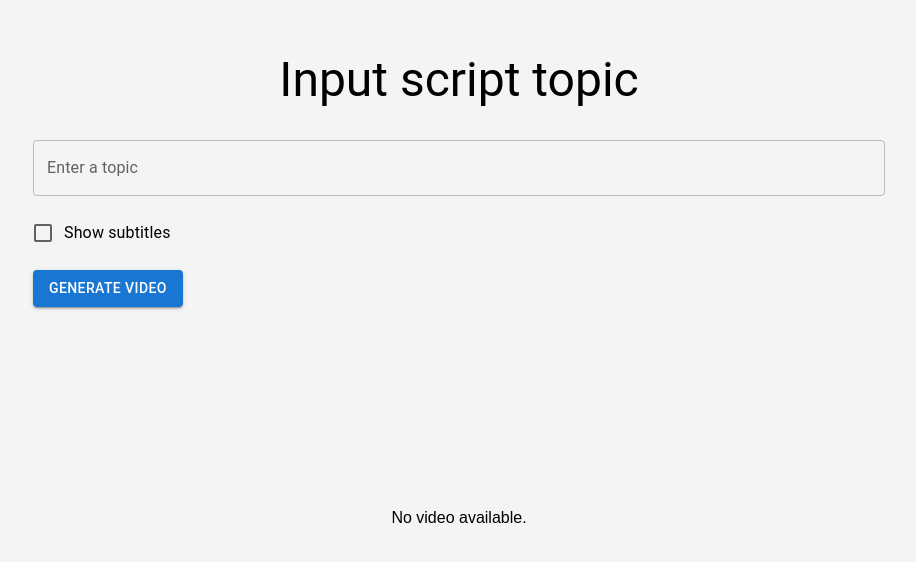
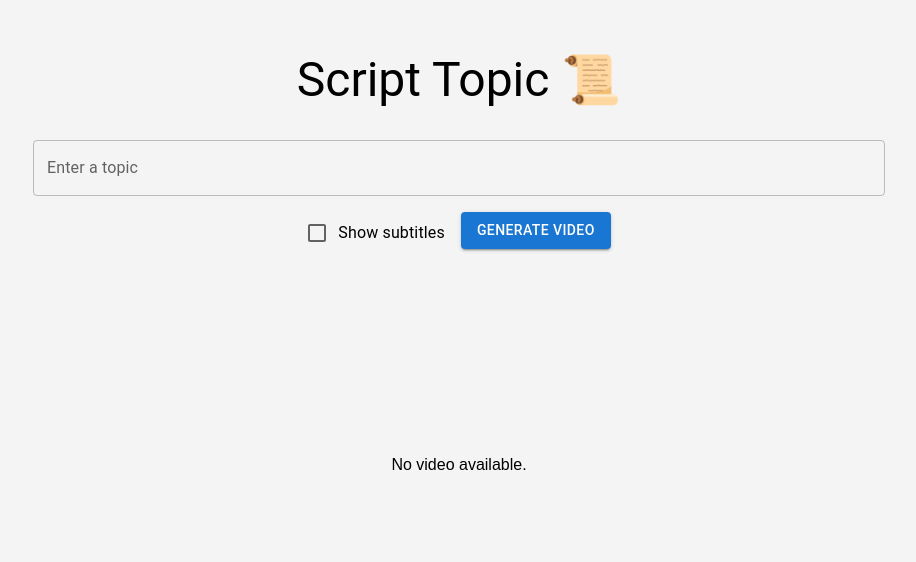
Before and after one commit to blue-codes-yep/AI.AT, a React (Create React App) app in the folder frontend/: page / in a window 1280 px wide. Shown: the top 562 px of the page, without its empty margins (181-1097 px from the left). Built offline with nearby package versions, Linux system fonts and the light colour scheme.

Commit message:
Slight style changes to center the buttons under the prompt bar

```diff
--- a/frontend/src/App.css
+++ b/frontend/src/App.css
@@ -46,3 +46,8 @@ h1 {
   border: 1px solid #ccc;
   margin-bottom: 10px;
 }
+
+.GenterateVideo {
+  display: flex;
+  justify-content: center;
+}
--- a/frontend/src/App.js
+++ b/frontend/src/App.js
@@ -80,7 +80,7 @@ const App = () => {
       <Container maxWidth="md">
         <Box my={4}>
           <Typography variant="h3" align="center" gutterBottom>
-            Input script topic
+            Script Topic 📜
           </Typography>
           {messageHistory.length > 0 && (
             <MessageHistory messageHistory={messageHistory} />
--- a/frontend/src/components/PromptForm.js
+++ b/frontend/src/components/PromptForm.js
@@ -12,6 +12,7 @@ const PromptForm = ({ handleSubmit, setPrompt, showSubtitles, toggleSubtitles })
                     defaultValue={prompt}
                     onChange={(e) => setPrompt(e.target.value)}
                 />
+                <div className="GenterateVideo">
                     <Box mt={2}>
                         <FormControlLabel
                             control={
@@ -29,6 +30,7 @@ const PromptForm = ({ handleSubmit, setPrompt, showSubtitles, toggleSubtitles })
                             Generate video
                         </Button>
                     </Box>
+                </div>
             </form>
         </Box>
     );
```
Lines whose indentation alone changed are shown as unchanged.
